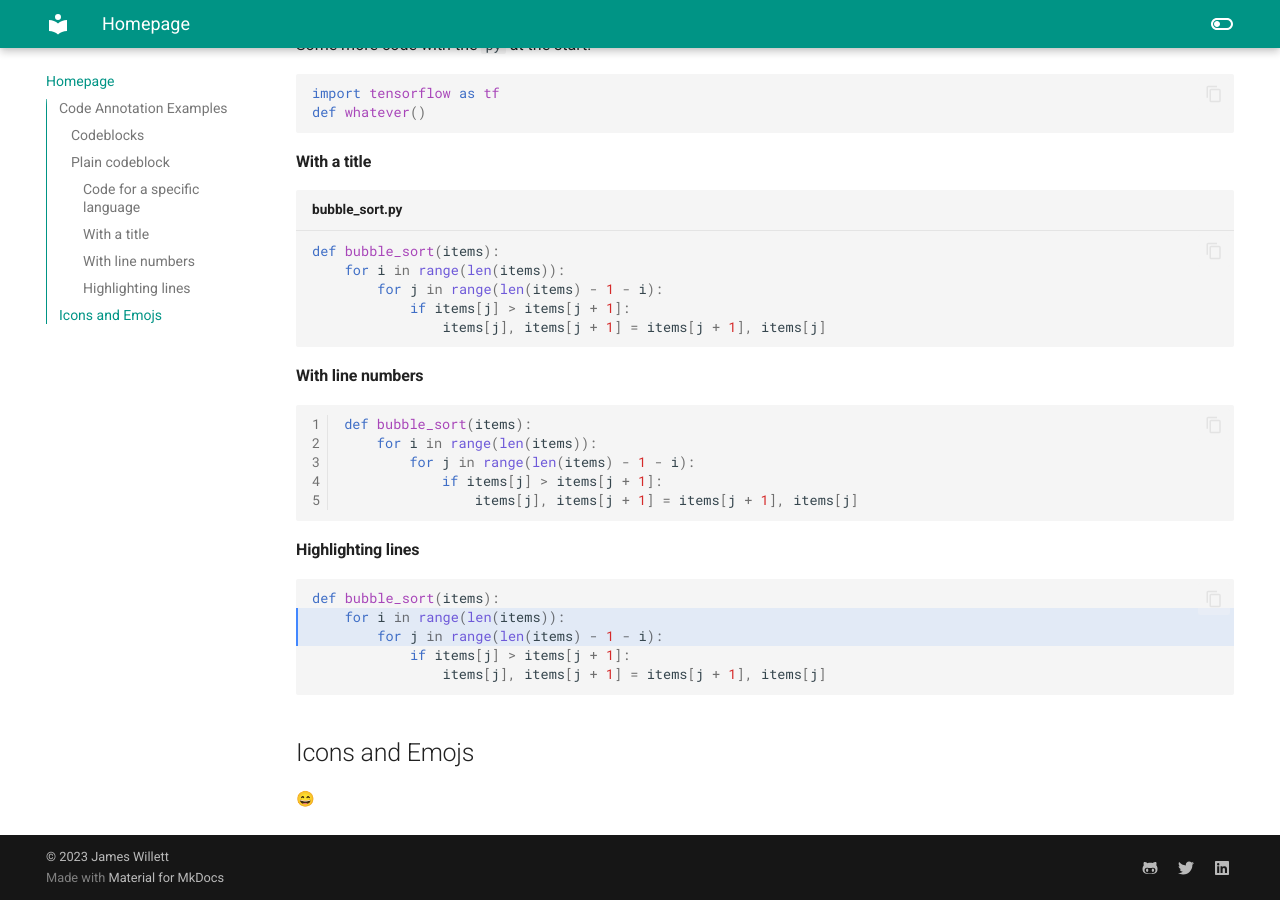
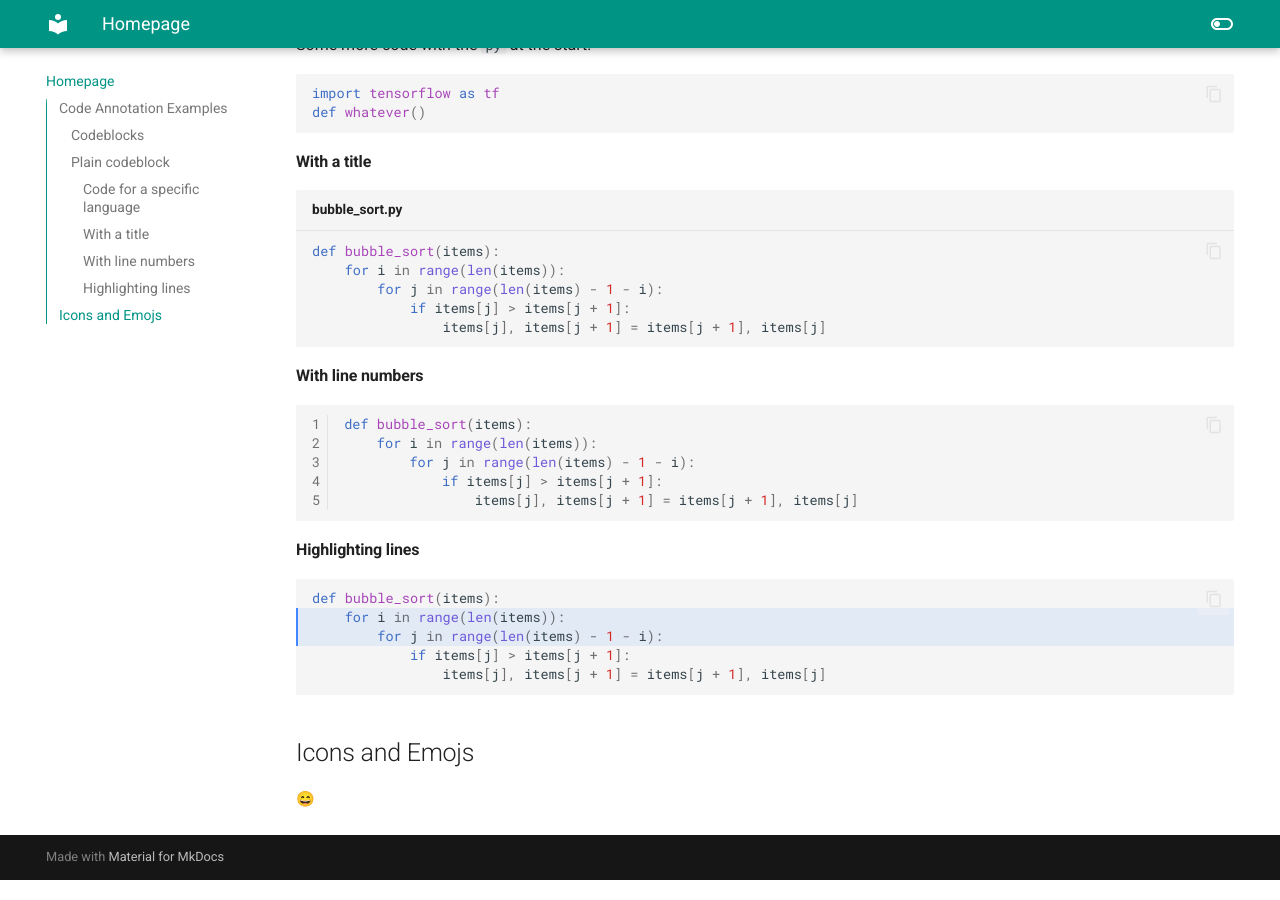
Before and after one commit to yang-wang11/docs, an MkDocs documentation site: the page built from docs/index.md, in a window 1280 px wide and 900 px high, scrolled down 639 px. Built offline with MkDocs 1.6.1 and Material for MkDocs 9.7.7, drawn with Linux system fonts in a browser that asks for light colours; emoji names are drawn with the system emoji font.

Commit message:
tiny change

```diff
--- a/mkdocs.yml
+++ b/mkdocs.yml
@@ -1,5 +1,4 @@
 site_name: MkDocs YouTube Tutorial
-site_url: https://james-willett.github.io/mkdocs-material-youtube-tutorial/
 theme:
   name: material
   features:
@@ -30,15 +29,6 @@ theme:
 plugins:
   - social
 
-extra:
-  social:
-    - icon: fontawesome/brands/github-alt
-      link: https://github.com/james-willett
-    - icon: fontawesome/brands/twitter
-      link: https://twitter.com/TheJamesWillett
-    - icon: fontawesome/brands/linkedin
-      link: https://www.linkedin.com/in/willettjames/
-
 markdown_extensions:
   - pymdownx.highlight:
       anchor_linenums: true
@@ -55,6 +45,3 @@ markdown_extensions:
   - pymdownx.emoji:
       emoji_index: !!python/name:materialx.emoji.twemoji
       emoji_generator: !!python/name:materialx.emoji.to_svg
-
-copyright: |
-  &copy; 2023 <a href="https://github.com/james-willett"  target="_blank" rel="noopener">James Willett</a>
```
